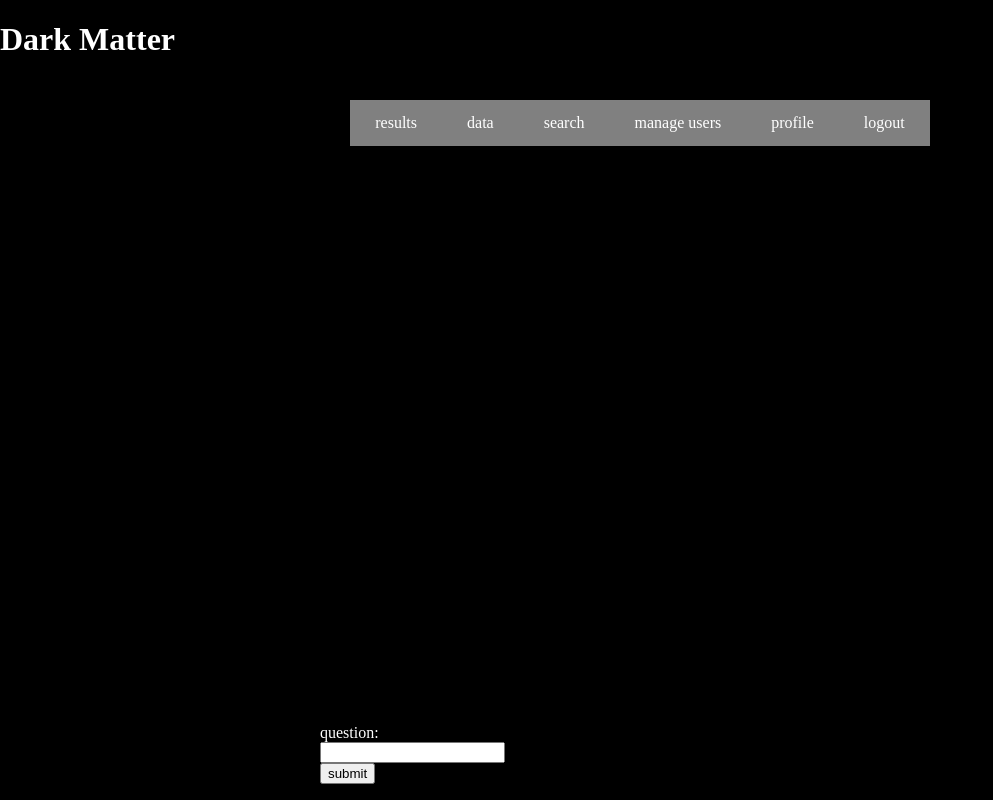
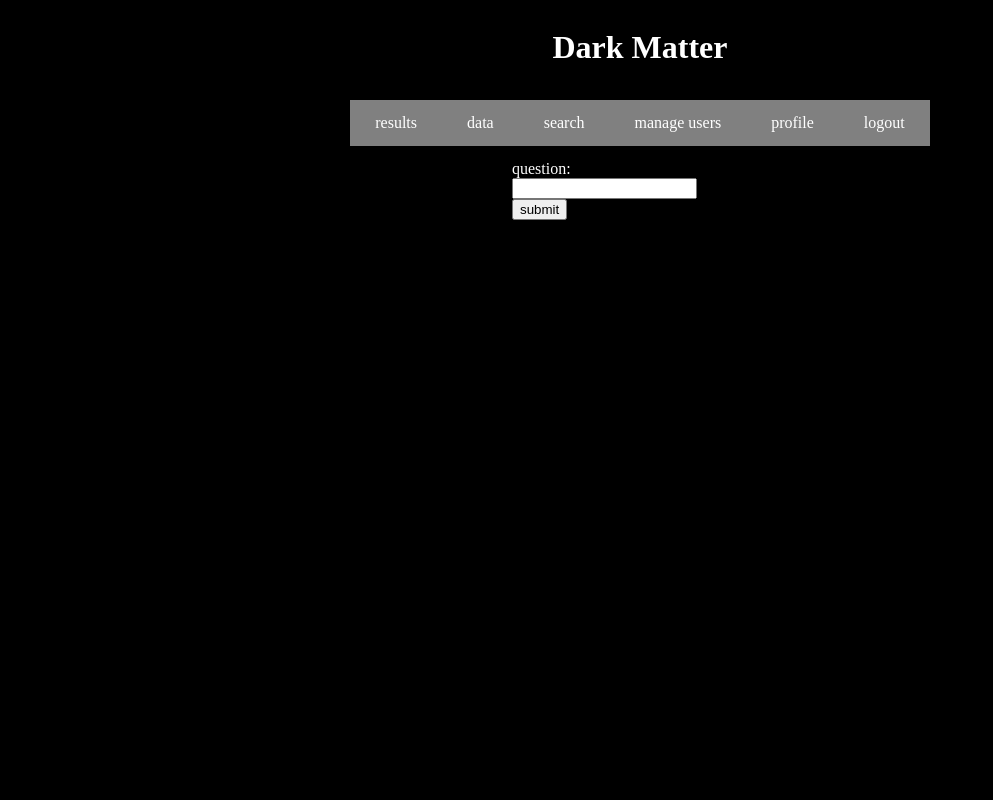
Before and after one commit to DejaVu-Cyber/darkmatterdemo, a Django app: page / in a window 1280 px wide. Shown: the whole page, without its empty margins (0-993 px from the left). Run offline with Django 4.2, Linux system fonts and the light colour scheme; the visitor is signed in with stand-in values (Sample User, id 1).

Commit message:
edited formatting

```diff
--- a/site_collections/templates/base.html
+++ b/site_collections/templates/base.html
@@ -10,23 +10,34 @@
         justify-content: center;
         align-items: center;
         position: absolute;
+        left:0;
         width: 100%;
         top: 100px;
     }
+
     #panels {
+        display: flex;
+        justify-content: space-evenly;
         font-family: Unbounded;
         position: absolute;
         top: 0;
         left: 0;
+        width:100%;
         bottom: 0;
-       width: 100%;
+
         background: black;
         color: white;
         }
     #head {
+        position:absolute;
+        width: 100%;
+        right:0;
+        text-align:center;
         height:30px;
+        z-index:2;
+        color:white;
     }
-    #targets {
+    #left {
         position: absolute;
         left: 200;
         bottom: 0;
@@ -36,29 +47,27 @@
         overflow-y: scroll;
         height: 70%;
     }
-    #targets::-webkit-scrollbar{
+    #left::-webkit-scrollbar{
         background-color: black;
     }
-    #targets::-webkit-scrollbar-thumb{
+    #left::-webkit-scrollbar-thumb{
         background-color: grey;
     }
-    #targets::-webkit-scrollbar-button{
+    #left::-webkit-scrollbar-button{
         background-color: black;
     }
-    #collections {
+    #right {
         position: absolute;
         right: 0;
-        width: 50%;
+
         top: 20%;
         bottom: 0px;
         z-index: 1;
     }
-    #chat {
-
-        margin: auto;
-        width: 50%;
-
-        bottom: 0px;
+    #center {
+        position: absolute;
+        width:20%;
+        top:20%;
 
     }
     a:link, a:visited {
@@ -92,16 +101,19 @@
 </head>
 <body>
 <div id = "panels">
-    <div id = "targets">
-        {% block collection_targets %}
+    <div id = "left">
+        {% block left %}
         {% endblock %}
     </div>
-    <div id="collections">
-        {% block collections %}
+    <div id="center">
+        {% block center %}
         {% endblock %}
     </div>
-    <div id="head">
-        <h1>Dark Matter</h1>
+    <div id="right">
+        {% block right %}
+        {% endblock %}
+    </div>
+
 </div>
 <div id="menu">
     <a href="{% url 'chat' %}">results</a>
@@ -115,29 +127,12 @@
     {% endif %}
     <a href="{% url 'dashboard' %}">profile</a>
     <a href="{% url 'logout' %}">logout</a>
+</div>
+
+<div id="head">
+    <h1>Dark Matter</h1>
+</div>
 
 
-    </div>
-    <div id = "chat">
-        {% block chat %}
-        {% endblock %}
-    </div>
-    <div id = "search">
-        {% block search %}
-        {% endblock %}
-    </div>
-    <div id = "collection_manager">
-        {% block collection_manager %}
-        {% endblock %}
-    </div>
-    <div id="profile">
-        {% block profile %}
-        {% endblock %}
-    </div>
-<div id="update_user" >
-    {% block update_user %}
-    {% endblock %}
-</div>
-</div>
 </body>
 </html>
--- a/site_collections/templates/site_collections/chat.html
+++ b/site_collections/templates/site_collections/chat.html
@@ -1,5 +1,5 @@
 {% extends 'base.html' %}
-{% block chat %}
+{% block center %}
 
 <div id = "chat" style="z-index: 100; position: fixed;">
     {% if response is not None %}
--- a/site_collections/templates/site_collections/collection_manager.html
+++ b/site_collections/templates/site_collections/collection_manager.html
@@ -1,6 +1,6 @@
 {% extends 'base.html' %}
 
-{% block collection_manager %}
+{% block center %}
 
 <div id="form" style = "z-index:100; position: fixed;" >
 <form  method="post">
--- a/site_collections/templates/site_collections/collections.html
+++ b/site_collections/templates/site_collections/collections.html
@@ -1,7 +1,7 @@
 {% extends 'site_collections/index.html' %}
 
 
-{% block collections %}
+{% block right %}
  <table>
         <tr>
             <th>Created</th>
--- a/site_collections/templates/site_collections/index.html
+++ b/site_collections/templates/site_collections/index.html
@@ -1,6 +1,6 @@
 
 {% extends 'base.html' %}
-{% block collection_targets %}
+{% block left %}
 
     <table>
         <tr>
--- a/site_collections/templates/site_collections/search.html
+++ b/site_collections/templates/site_collections/search.html
@@ -1,5 +1,5 @@
 {% extends 'base.html' %}
-{% block collection_targets %}
+{% block center %}
     <form method="get">
         {{ filter.form.as_p }}
         <input type="submit" />
--- a/users/templates/users/add_user.html
+++ b/users/templates/users/add_user.html
@@ -1,5 +1,5 @@
 {% extends 'users/manage_users.html' %}
-{% block collections %}
+{% block right %}
 
 <form method="post" style="position:absolute; z-index:100; top:200px;">
     {% csrf_token %}
--- a/users/templates/users/manage_users.html
+++ b/users/templates/users/manage_users.html
@@ -1,6 +1,6 @@
 
 {% extends 'base.html' %}
-{% block collection_targets %}
+{% block left %}
 <a href="{% url 'add_user' %}">Add User</a>
     <table>
         <th>username</th>
--- a/users/templates/users/update_user.html
+++ b/users/templates/users/update_user.html
@@ -2,7 +2,7 @@
 <html lang="en">
 {% extends 'base.html' %}
 
-{% block update_user %}
+{% block center %}
 <h2>update user</h2>
 
 <form method="post" style="position:absolute; z-index:100; top:200px;">
--- a/users/templates/users/user_detail.html
+++ b/users/templates/users/user_detail.html
@@ -1,5 +1,5 @@
 {% extends 'users/manage_users.html' %}
-{% block user %}
+{% block center %}
 <div>
 
 
```
Also changed, not shown: README.md. Lines whose indentation alone changed are shown as unchanged.
